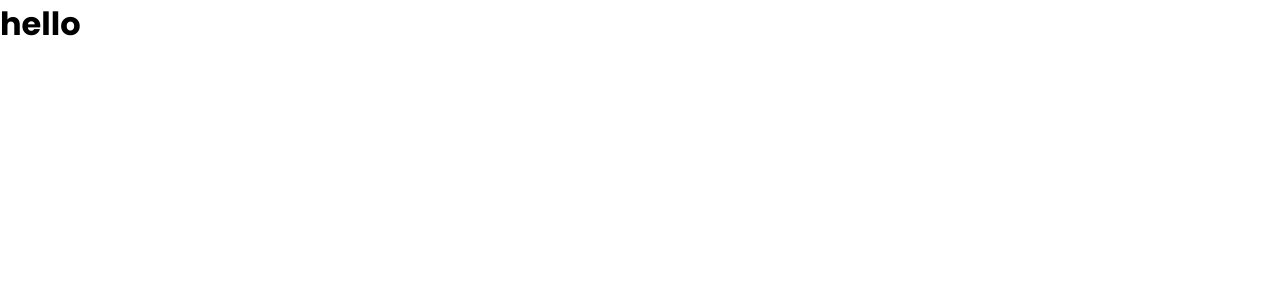
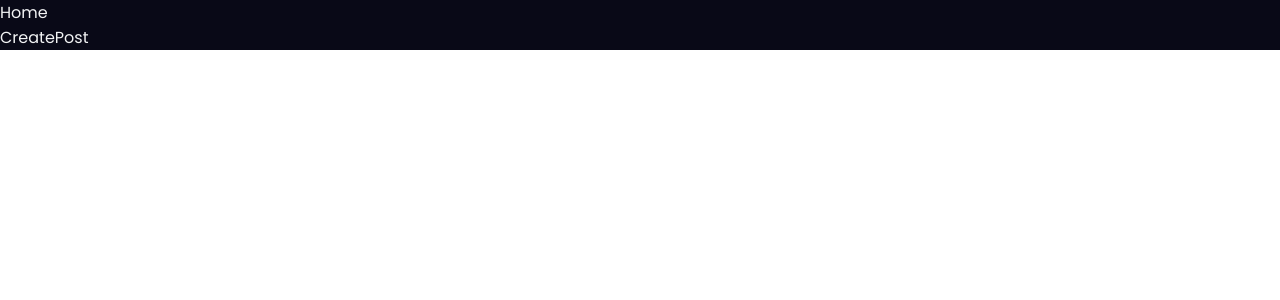
Before and after one commit to AakashRam70/AI_Image_Generator_Project, a React (Create React App) app in the folder client/: page / in a window 1280 px wide. Shown: the top 300 px of the page. Built offline with nearby package versions, Linux system fonts and the light colour scheme.

Commit message:
adding new files

```diff
--- a/client/src/App.js
+++ b/client/src/App.js
@@ -1,10 +1,38 @@
+import styled, { ThemeProvider } from "styled-components";
+import { darkTheme } from "./utils/Theme"
+import Home from "./pages/Home";
+import CreatePost from "./pages/CreatePost";
 
+const Container = styled.div`
+width:100%;
+height:100%;
+display:flex;
+background:${({ theme }) => theme.bg};
+color:${({ theme }) => theme.text_primary};
+overflow-x:hidden;
+overflow-y:hidden;
+transition: all 0.2s ease;
+`;
+
+const Wrapper = styled.div`
+height:100%;
+position:relative;
+display:flex;
+flex-direction:column;
+justify-content:space-between;
+flex:3;
+`;
 
 function App() {
   return (
-    <div>
-      <h1>hello</h1>
-    </div>
+    <ThemeProvider theme={darkTheme}>
+      <Container>
+        <Wrapper>
+          <Home />
+          <CreatePost />
+        </Wrapper>
+      </Container>
+    </ThemeProvider>
   );
 }
 
--- /dev/null
+++ b/client/src/pages/CreatePost.jsx
@@ -0,0 +1,9 @@
+import React from 'react'
+
+const CreatePost = () => {
+  return (
+    <div>CreatePost</div>
+  )
+}
+
+export default CreatePost
--- /dev/null
+++ b/client/src/pages/Home.jsx
@@ -0,0 +1,9 @@
+import React from 'react'
+
+const Home = () => {
+  return (
+    <div>Home</div>
+  )
+}
+
+export default Home
--- /dev/null
+++ b/client/src/utils/Theme.js
@@ -0,0 +1,22 @@
+export const darkTheme = {
+    bg: "#090917",
+    bgLight: "#1C1E27",
+    primary: "#854CE6",
+    text_primary: "#F2F3F4",
+    text_secondary: "#b1b2b3",
+    card: "#171721",
+    card_light: "#191924",
+    button: "#854CE6",
+    white: "#FFFFFF",
+    black: "#000000",
+  };
+
+  export const lightTheme = {
+    bg: "#FFFFFF",
+    bgLight: "#f0f0f0",
+    primary: "#be1adb",
+    text_primary: "#111111",
+    text_secondary: "#48494a",
+    card: "#FFFFFF",
+    button: "#5c5b5b",
+  };
```
Also changed, not shown: client/src/components/TextInput.jsx (added), client/src/components/button.js (added).
